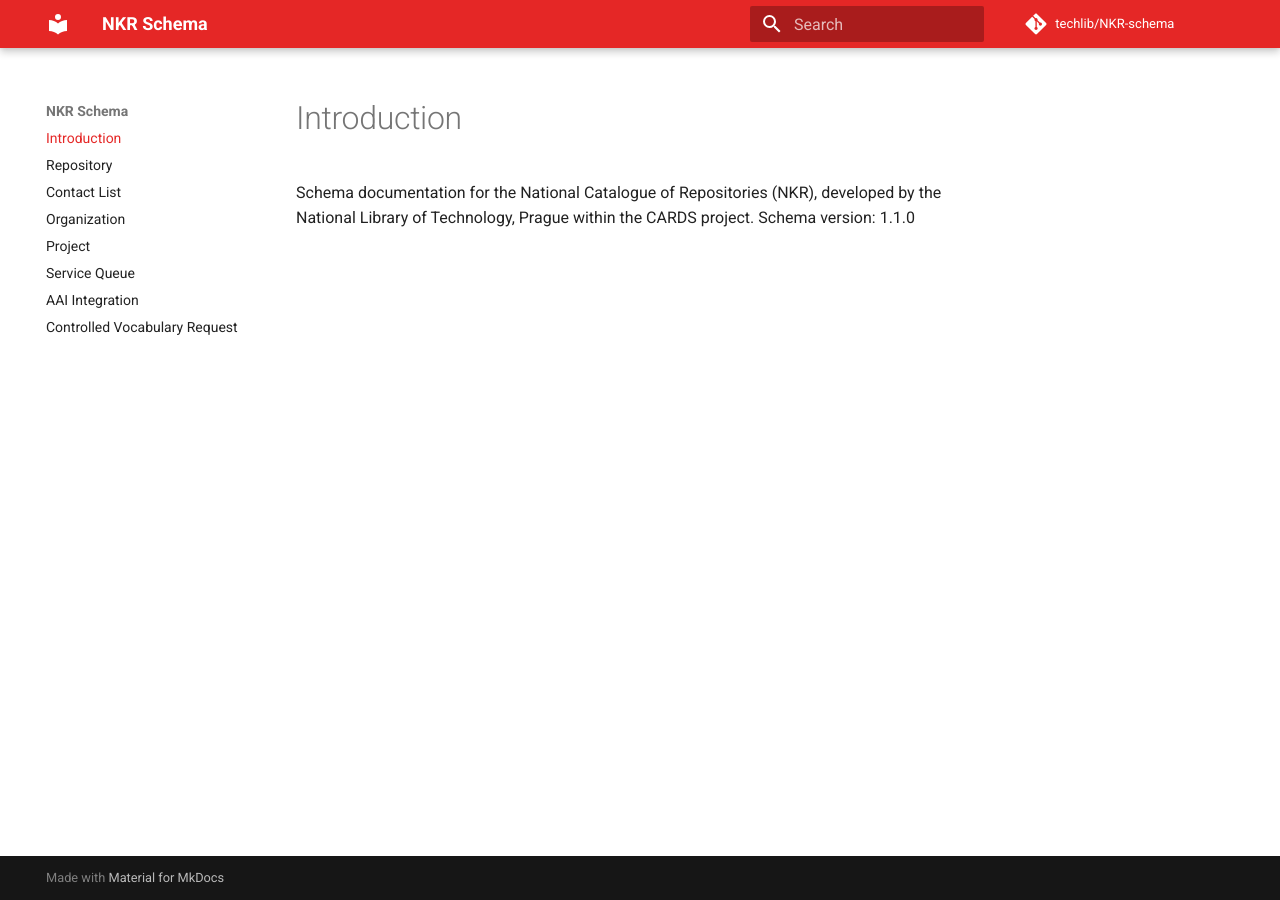
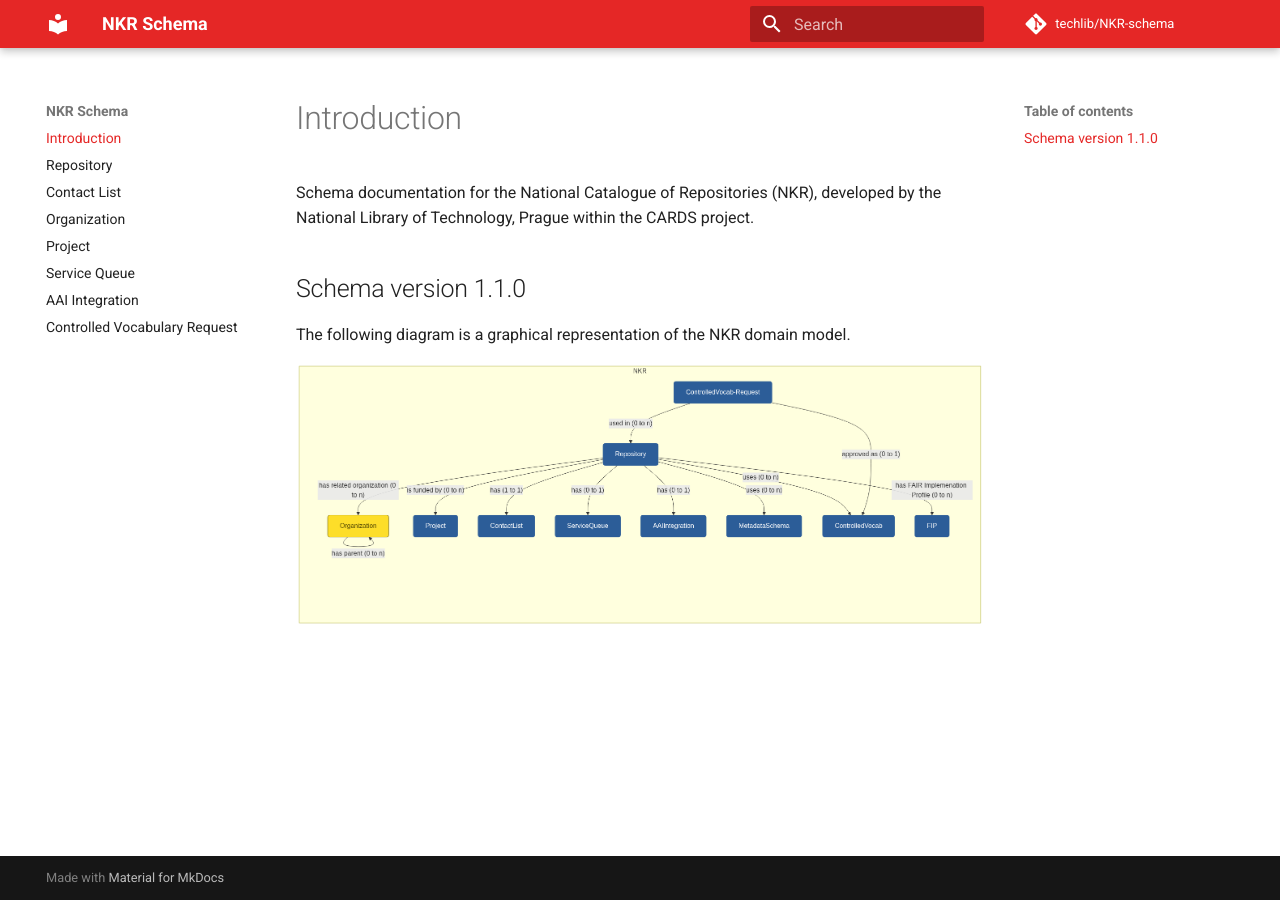
Before and after one commit to techlib/NKR-schema, an MkDocs documentation site: the page built from docs/index.md, in a window 1280 px wide. Built offline with MkDocs 1.6.1 and Material for MkDocs 9.7.7, drawn with Linux system fonts in a browser that asks for light colours; comment, search, counter and statistics services are not loaded.

Commit message:
add domain model

```diff
--- a/docs/index.md
+++ b/docs/index.md
@@ -1,2 +1,7 @@
 Schema documentation for the National Catalogue of Repositories (NKR), developed by the National Library of Technology, Prague within the CARDS project.
-Schema version: 1.1.0
+
+## Schema version 1.1.0
+
+The following diagram is a graphical representation of the NKR domain model.
+
+![NKR schema model version 1.1.0](images/v.1.1.0.png)
```
Also changed, not shown: docs/images/v.1.1.0.png (added), 2 other files.
